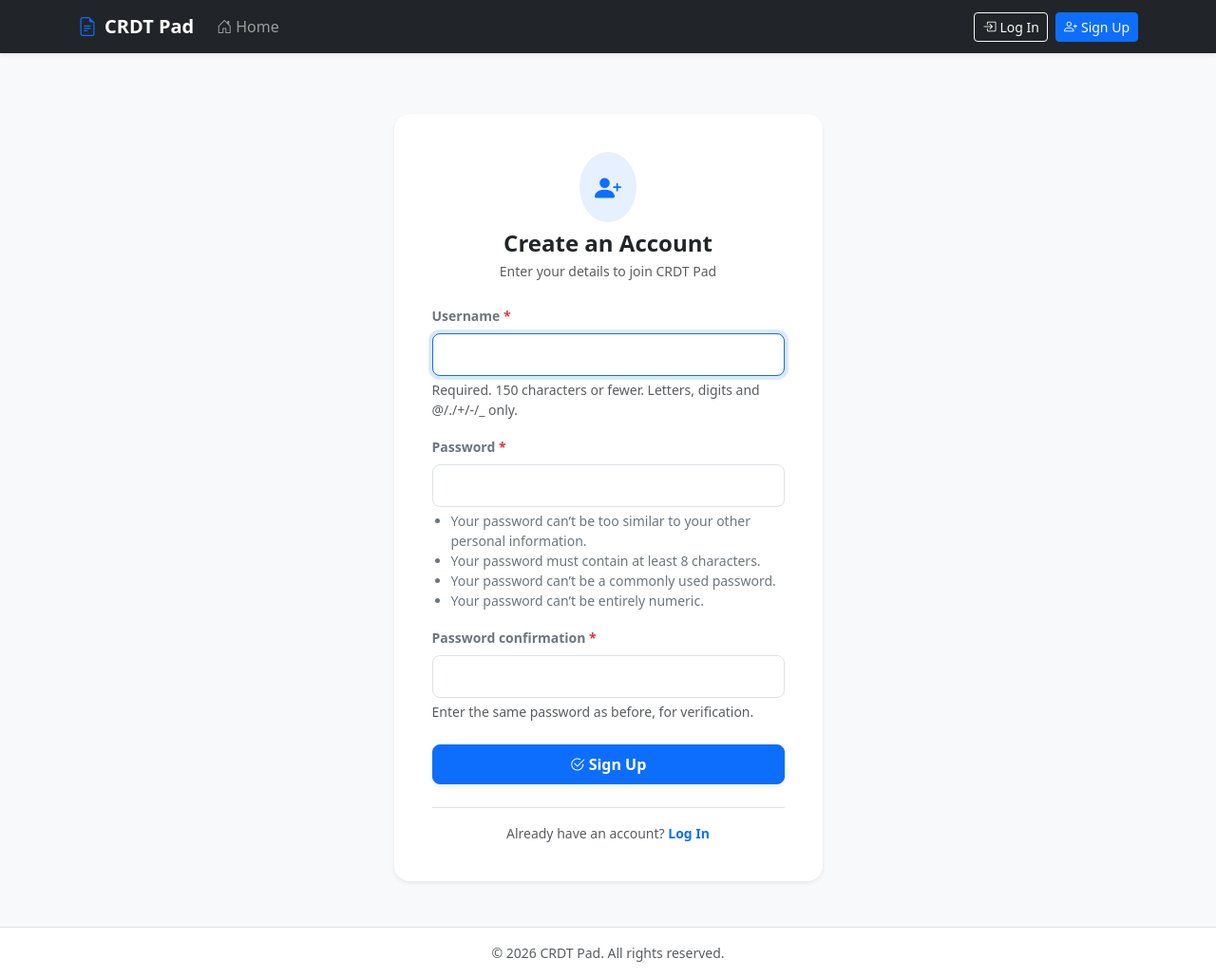
After one commit to zahidtokur/crdt-pad, a Django app: page /accounts/sign-up/ in a window 1280 px wide. The commit adds this page. Shown: the whole page at 95% size. Run offline with Django 5.2, Linux system fonts and the light colour scheme.

Commit message:
Auth views created, urls reconfigured, project-wide templates stylized and translated to EN

```diff
--- /dev/null
+++ b/accounts/templates/accounts/user_form.html
@@ -0,0 +1,72 @@
+{% extends 'base.html' %}
+
+{% block title %}Sign Up - CRDT Pad{% endblock %}
+
+{% block content %}
+<div class="row justify-content-center align-items-center py-5" style="min-height: 75vh;">
+  <div class="col-12 col-sm-10 col-md-8 col-lg-5">
+    <div class="card shadow-sm border-0 rounded-4 auth-card bg-white p-3 p-md-4">
+      <div class="card-body">
+
+        <div class="text-center mb-4">
+          <div class="d-inline-flex align-items-center justify-content-center bg-primary bg-opacity-10 text-primary rounded-circle p-3 mb-2">
+            <i class="bi bi-person-plus-fill fs-3"></i>
+          </div>
+          <h2 class="h4 fw-bold mb-1">Create an Account</h2>
+          <p class="text-muted small">Enter your details to join CRDT Pad</p>
+        </div>
+
+        {% if form.non_field_errors %}
+          <div class="alert alert-danger alert-dismissible fade show small" role="alert">
+            {% for error in form.non_field_errors %}
+              <div><i class="bi bi-exclamation-triangle-fill me-1"></i>{{ error }}</div>
+            {% endfor %}
+            <button type="button" class="btn-close" data-bs-dismiss="alert" aria-label="Close"></button>
+          </div>
+        {% endif %}
+
+        <form method="post" novalidate>
+          {% csrf_token %}
+
+          {% for field in form %}
+            <div class="mb-3">
+              <label for="{{ field.id_for_label }}" class="form-label fw-semibold small text-secondary">
+                {{ field.label }}
+                {% if field.field.required %}<span class="text-danger">*</span>{% endif %}
+              </label>
+
+              {{ field }}
+
+              {% if field.help_text %}
+                <div class="form-text text-muted small mt-1">
+                  {{ field.help_text|safe }}
+                </div>
+              {% endif %}
+
+              {% for error in field.errors %}
+                <div class="text-danger small mt-1">
+                  <i class="bi bi-exclamation-circle me-1"></i>{{ error }}
+                </div>
+              {% endfor %}
+            </div>
+          {% endfor %}
+
+          <div class="d-grid mt-4">
+            <button type="submit" class="btn btn-primary py-2 fw-semibold rounded-3 shadow-sm">
+              <i class="bi bi-check2-circle me-1"></i>Sign Up
+            </button>
+          </div>
+        </form>
+
+        <div class="text-center mt-4 pt-3 border-top">
+          <p class="small text-muted mb-0">
+            Already have an account?
+            <a href="{% url 'accounts:login' %}" class="text-primary text-decoration-none fw-semibold">Log In</a>
+          </p>
+        </div>
+
+      </div>
+    </div>
+  </div>
+</div>
+{% endblock %}
--- /dev/null
+++ b/accounts/urls.py
@@ -0,0 +1,11 @@
+from django.contrib.auth.views import LoginView, LogoutView
+from accounts.views import SignUpView
+from django.urls import path
+
+app_name = "accounts"
+
+urlpatterns = [
+    path("login/", LoginView.as_view(template_name="accounts/login.html"), name="login"),
+    path("logout/", LogoutView.as_view(), name="logout"),
+    path("sign-up/", SignUpView.as_view(), name="sign-up"),
+]
--- a/config/urls.py
+++ b/config/urls.py
@@ -19,6 +19,6 @@ from django.urls import path, include
 
 urlpatterns = [
     path('admin/', admin.site.urls),
-    path('accounts/', include('django.contrib.auth.urls')),
-    path('', include('pad.urls'))
+    path('accounts/', include('accounts.urls')),
+    path('', include('pad.urls')),
 ]
--- a/pad/urls.py
+++ b/pad/urls.py
@@ -1,8 +1,11 @@
 from django.urls import path
-
+from django.views.generic import TemplateView
 from . import views
 
+app_name = "pad"
+
 urlpatterns = [
+    path('', TemplateView.as_view(template_name='home.html'), name='home'),
     path('echo/', views.echo, name='echo'),
     path('documents/<slug:doc_id>/', views.document, name='document'),
 ]
--- /dev/null
+++ b/templates/base.html
@@ -0,0 +1,133 @@
+<!doctype html>
+<html lang="en">
+<head>
+  <meta charset="utf-8">
+  <meta name="viewport" content="width=device-width, initial-scale=1">
+  <title>{% block title %}CRDT Pad{% endblock %}</title>
+
+  <!-- Bootstrap CDN (v5.3.3) & Bootstrap Icons -->
+  <link rel="stylesheet" href="https://cdn.jsdelivr.net/npm/bootstrap@5.3.3/dist/css/bootstrap.min.css">
+  <link rel="stylesheet" href="https://cdn.jsdelivr.net/npm/bootstrap-icons@1.11.3/font/bootstrap-icons.min.css">
+
+  <style>
+    body {
+      min-height: 100vh;
+      display: flex;
+      flex-direction: column;
+      background-color: #f8f9fa;
+    }
+    main {
+      flex: 1;
+    }
+    /* Bootstrap-compatible styling for standard Django form inputs */
+    .auth-card input[type="text"],
+    .auth-card input[type="password"],
+    .auth-card input[type="email"] {
+      display: block;
+      width: 100%;
+      padding: 0.6rem 0.85rem;
+      font-size: 1rem;
+      font-weight: 400;
+      line-height: 1.5;
+      color: #212529;
+      background-color: #fff;
+      background-clip: padding-box;
+      border: 1px solid #dee2e6;
+      border-radius: 0.5rem;
+      transition: border-color 0.15s ease-in-out, box-shadow 0.15s ease-in-out;
+    }
+    .auth-card input[type="text"]:focus,
+    .auth-card input[type="password"]:focus,
+    .auth-card input[type="email"]:focus {
+      border-color: #0d6efd;
+      outline: 0;
+      box-shadow: 0 0 0 0.25rem rgba(13, 110, 253, 0.15);
+    }
+    .auth-card ul {
+      padding-left: 1.25rem;
+      margin-bottom: 0;
+      font-size: 0.875rem;
+      color: #6c757d;
+    }
+  </style>
+  {% block extra_head %}{% endblock %}
+</head>
+<body>
+
+  <!-- Navbar -->
+  <nav class="navbar navbar-expand-lg navbar-dark bg-dark sticky-top shadow-sm">
+    <div class="container">
+      <a class="navbar-brand fw-bold d-flex align-items-center gap-2" href="#">
+        <i class="bi bi-file-earmark-text text-primary"></i>
+        <span>CRDT Pad</span>
+      </a>
+      <button class="navbar-toggler" type="button" data-bs-toggle="collapse" data-bs-target="#navbarContent" aria-controls="navbarContent" aria-expanded="false" aria-label="Toggle navigation">
+        <span class="navbar-toggler-icon"></span>
+      </button>
+
+      <div class="collapse navbar-collapse" id="navbarContent">
+        <ul class="navbar-nav me-auto mb-2 mb-lg-0">
+          <li class="nav-item">
+            <a class="nav-link" href="{% url 'pad:home' %}"><i class="bi bi-house-door me-1"></i>Home</a>
+          </li>
+          {% if user.is_authenticated %}
+          <li class="nav-item">
+            <a class="nav-link" href="{% url 'pad:echo' %}"><i class="bi bi-chat-dots me-1"></i>Echo Test</a>
+          </li>
+          {% endif %}
+        </ul>
+
+        <div class="d-flex align-items-center gap-2">
+          {% if user.is_authenticated %}
+            <span class="text-light me-2 small">
+              <i class="bi bi-person-circle me-1"></i><strong>{{ user.username }}</strong>
+            </span>
+            <form method="post" action="{% url 'accounts:logout' %}" class="d-inline">
+              {% csrf_token %}
+              <button type="submit" class="btn btn-outline-light btn-sm">
+                <i class="bi bi-box-arrow-right me-1"></i>Log Out
+              </button>
+            </form>
+          {% else %}
+            <a href="{% url 'accounts:login' %}" class="btn btn-outline-light btn-sm">
+              <i class="bi bi-box-arrow-in-right me-1"></i>Log In
+            </a>
+            <a href="{% url 'accounts:sign-up' %}" class="btn btn-primary btn-sm">
+              <i class="bi bi-person-plus me-1"></i>Sign Up
+            </a>
+          {% endif %}
+        </div>
+      </div>
+    </div>
+  </nav>
+
+  <!-- Flash Messages (Django Messages) -->
+  <div class="container mt-3">
+    {% if messages %}
+      {% for message in messages %}
+        <div class="alert alert-{% if message.tags == 'error' %}danger{% else %}{{ message.tags|default:'info' }}{% endif %} alert-dismissible fade show shadow-sm" role="alert">
+          {{ message }}
+          <button type="button" class="btn-close" data-bs-dismiss="alert" aria-label="Close"></button>
+        </div>
+      {% endfor %}
+    {% endif %}
+  </div>
+
+  <!-- Main Content -->
+  <main class="container">
+    {% block content %}
+    {% endblock %}
+  </main>
+
+  <!-- Footer -->
+  <footer class="bg-white border-top py-3 mt-auto">
+    <div class="container text-center text-muted small">
+      <span>&copy; {% now "Y" %} CRDT Pad. All rights reserved.</span>
+    </div>
+  </footer>
+
+  <!-- Bootstrap JS Bundle CDN -->
+  <script src="https://cdn.jsdelivr.net/npm/bootstrap@5.3.3/dist/js/bootstrap.bundle.min.js"></script>
+  {% block extra_js %}{% endblock %}
+</body>
+</html>
```
Also changed, not shown: accounts/templates/accounts/login.html (added, +74 -0 lines), pad/templates/pad/echo.html (+5 -5 lines), templates/home.html (added, +43 -0 lines), pad/views.py (line endings or trailing spaces).
